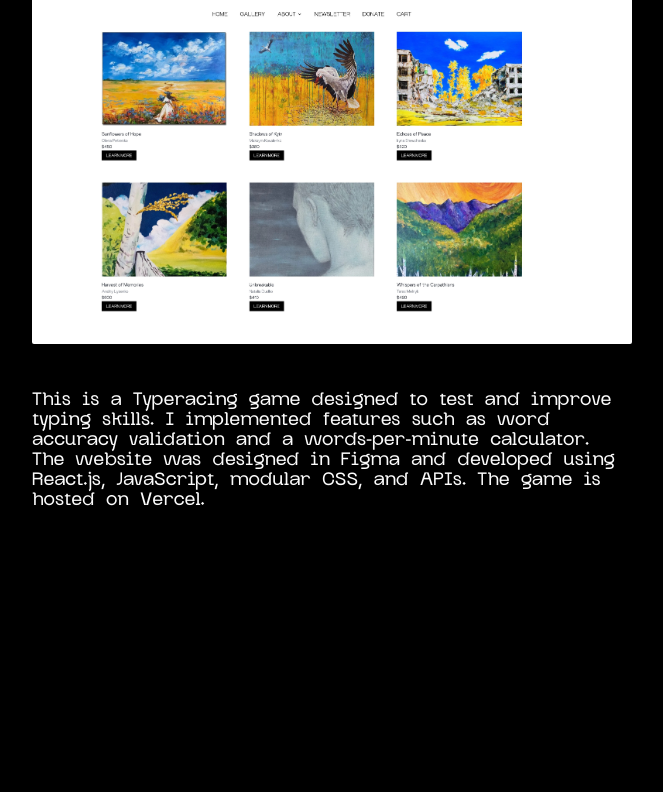
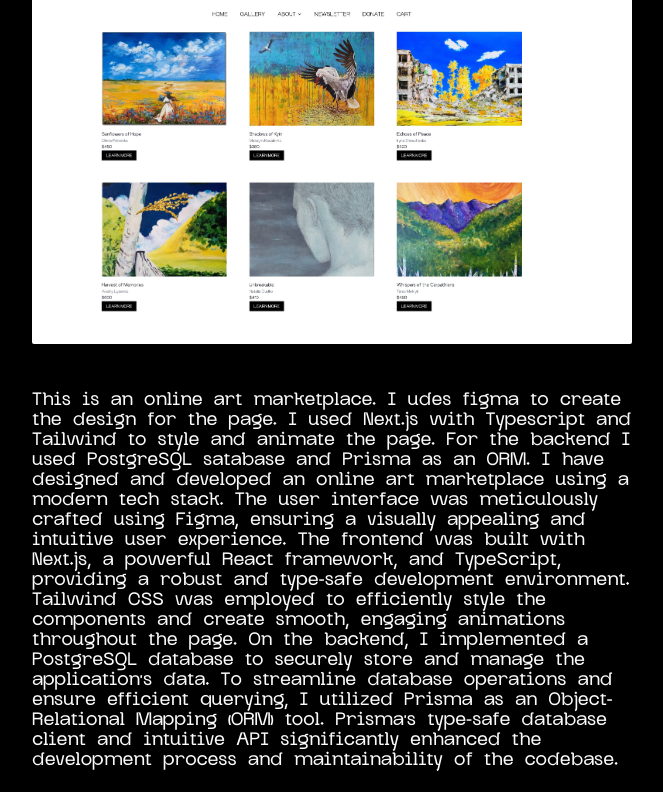
Before and after one commit to kirillpav/minimal-portfolio, a Next.js app: page /work/colors-of-resilience in a window 1280 px wide. Shown: the part 839-1631 px from the top of the page, without its empty margins (308-971 px from the left). Before the commit the page ends 1371 px from the top, so only its background shows below. Built offline with nearby package versions, Linux system fonts and the light colour scheme.

Commit message:
COL  Description Updated

```diff
--- a/src/app/work/b0arding-blog/page.tsx
+++ b/src/app/work/b0arding-blog/page.tsx
@@ -1,4 +1,5 @@
 import Image from "next/image";
+import { useState } from "react";
 
 const B0ardingBlog = () => {
 	return (
--- a/src/app/work/colors-of-resilience/page.tsx
+++ b/src/app/work/colors-of-resilience/page.tsx
@@ -32,11 +32,22 @@ const ColorsOfResilience = () => {
 			</div>
 
 			<p className="text-primary-color text-sm mt-6">
-				This is a Typeracing game designed to test and improve typing skills. I
-				implemented features such as word accuracy validation and a
-				words-per-minute calculator. The website was designed in Figma and
-				developed using React.js, JavaScript, modular CSS, and APIs. The game is
-				hosted on Vercel.
+				This is an online art marketplace. I udes figma to create the design for
+				the page. I used Next.js with Typescript and Tailwind to style and
+				animate the page. For the backend I used PostgreSQL satabase and Prisma
+				as an ORM. I have designed and developed an online art marketplace using
+				a modern tech stack. The user interface was meticulously crafted using
+				Figma, ensuring a visually appealing and intuitive user experience. The
+				frontend was built with Next.js, a powerful React framework, and
+				TypeScript, providing a robust and type-safe development environment.
+				Tailwind CSS was employed to efficiently style the components and create
+				smooth, engaging animations throughout the page. On the backend, I
+				implemented a PostgreSQL database to securely store and manage the
+				application's data. To streamline database operations and ensure
+				efficient querying, I utilized Prisma as an Object-Relational Mapping
+				(ORM) tool. Prisma's type-safe database client and intuitive API
+				significantly enhanced the development process and maintainability of
+				the codebase.
 			</p>
 		</div>
 	);
```
